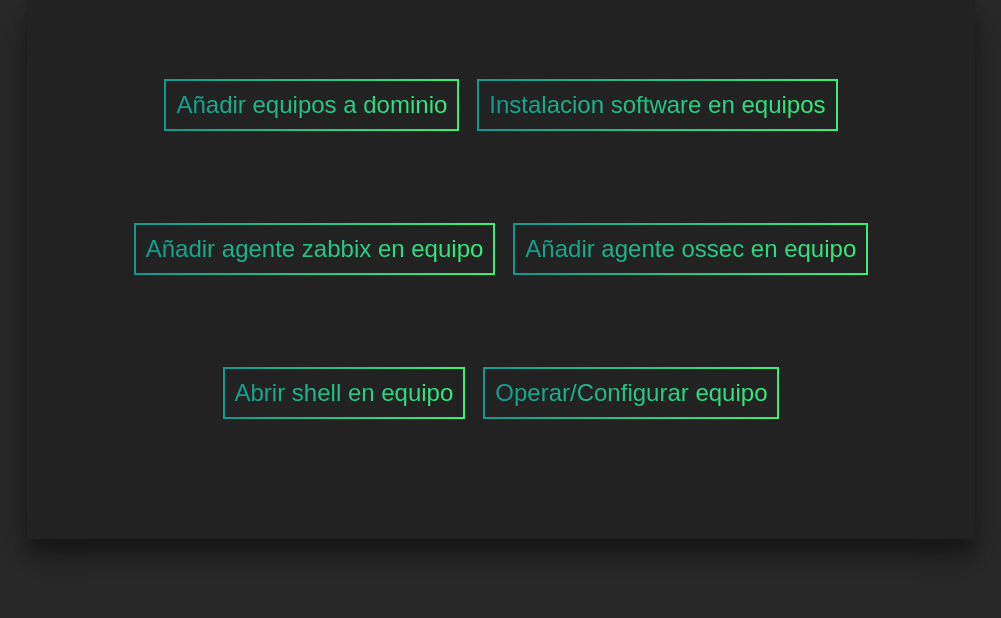
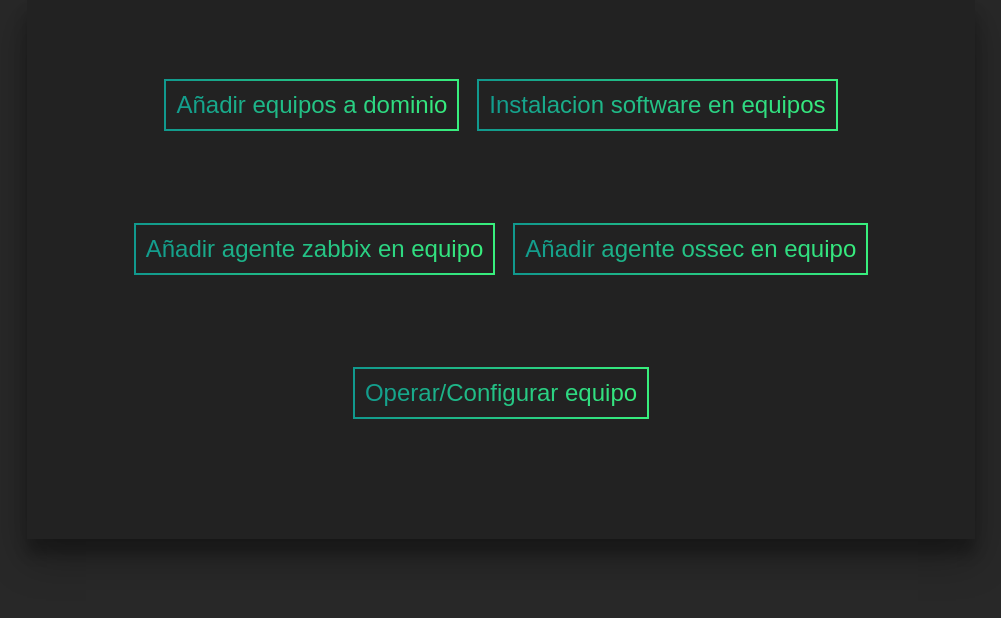
Before and after one commit to victoravtr/Proyecto, a PHP site: page /proyecto/ in a window 1280 px wide. Shown: the part 128-746 px from the top of the page, without its empty margins (139-1140 px from the left). Run offline with PHP 8.4, Linux system fonts and the light colour scheme; the visitor is signed in with stand-in values (Sample User, id 1).

Commit message:
Update index.php

```diff
--- a/Web-Proyecto-Content/index.php
+++ b/Web-Proyecto-Content/index.php
@@ -42,10 +42,6 @@ if (empty($usuario)) {
                 </form>
 
                 <form action="index.php" method="post">
-                    <input type="submit" class="boton" name="shell" value="Abrir shell en equipo" />
-                </form>
-
-                <form action="index.php" method="post">
                     <input type="submit" class="boton" name="operar" value="Operar/Configurar equipo" />
                 </form>
 
@@ -59,7 +55,6 @@ if (empty($usuario)) {
         header("Location:dominio.php");
     }
 
-    // TODO: Crear add_soft.php y que haga sus cositas
     if (isset($_POST["add_soft"])) {
         header("Location:add_soft.php");
     }
@@ -74,11 +69,6 @@ if (empty($usuario)) {
         header("Location:ossec.php");
     }
 
-    // TODO: Crear shell.php y que haga sus cositas
-    if (isset($_POST["shell"])) {
-        header("Location:shell.php");
-    }
-
     // TODO: Crear operar.php y que haga sus cositas
     if (isset($_POST["operar"])) {
         header("Location:operar.php");
```
